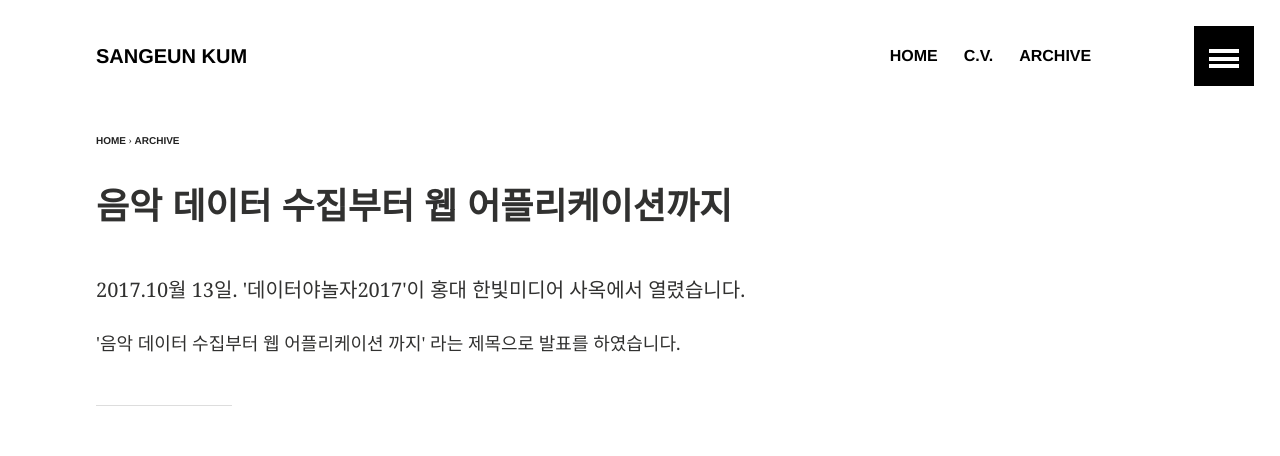
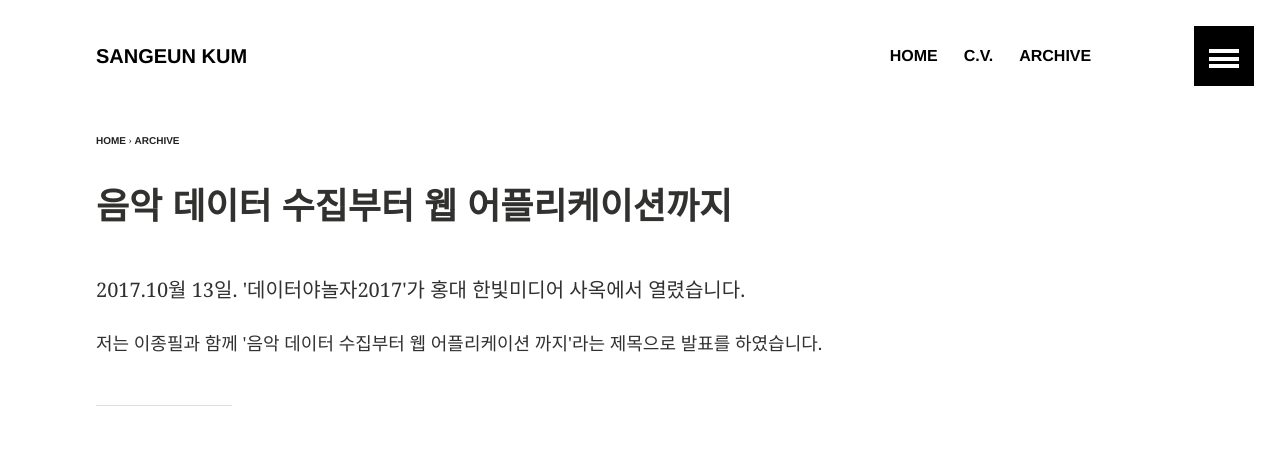
Before and after one commit to keums/keums.github.io, a Jekyll site: the page built from _posts/archive/2017-10-30-datayanolja.md, in a window 1280 px wide. Shown: the top 456 px of the page. Built offline with Jekyll 4.4.1, drawn with Linux system fonts in a browser that asks for light colours; grey boxes are pictures that could not be loaded.

Commit message:
Update 2017-10-30-datayanolja.md

```diff
--- a/_posts/archive/2017-10-30-datayanolja.md
+++ b/_posts/archive/2017-10-30-datayanolja.md
@@ -9,8 +9,8 @@ image:
   teaser: /archive/datayanolja.png
   thumb:
 ---
-<p> 2017.10월 13일. '데이터야놀자2017'이 홍대 한빛미디어 사옥에서 열렸습니다. </p>
-<p>'음악 데이터 수집부터 웹 어플리케이션 까지' 라는 제목으로 발표를 하였습니다. </p>
+<p> 2017.10월 13일. '데이터야놀자2017'가 홍대 한빛미디어 사옥에서 열렸습니다. </p>
+<p> 저는 이종필과 함께 '음악 데이터 수집부터 웹 어플리케이션 까지'라는 제목으로 발표를 하였습니다. </p>
 <hr>
 
 <iframe src="//www.slideshare.net/slideshow/embed_code/key/ah4BWWpz0yZPIg" width="595" height="485" frameborder="0" marginwidth="0" marginheight="0" scrolling="no" style="border:1px solid #CCC; border-width:1px; margin-bottom:5px; max-width: 100%;" allowfullscreen> </iframe> <div style="margin-bottom:5px"> <strong> <a href="//www.slideshare.net/SangeunKum/ss-81366911" title="데이터야 놀자" target="_blank">데이터야 놀자</a> </strong> from <strong><a href="https://www.slideshare.net/SangeunKum" target="_blank">Sangeun Kum</a></strong> </div>
```
